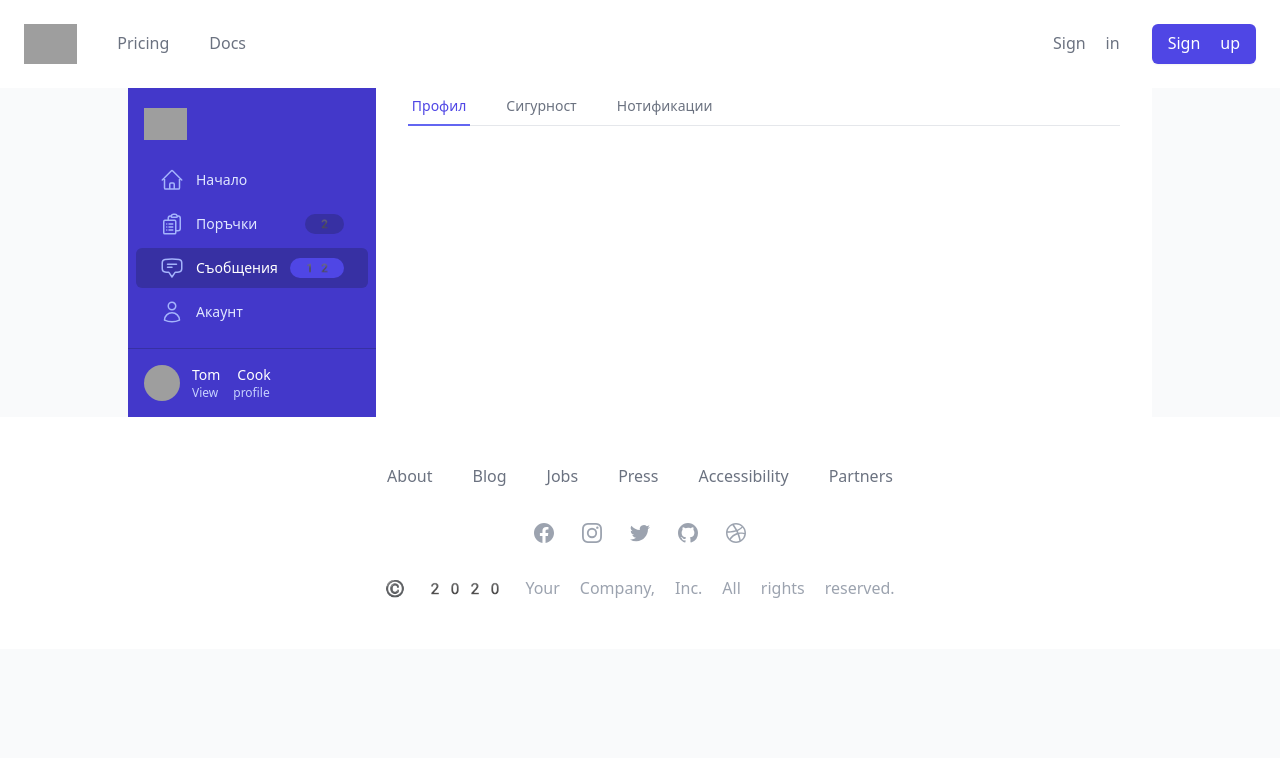
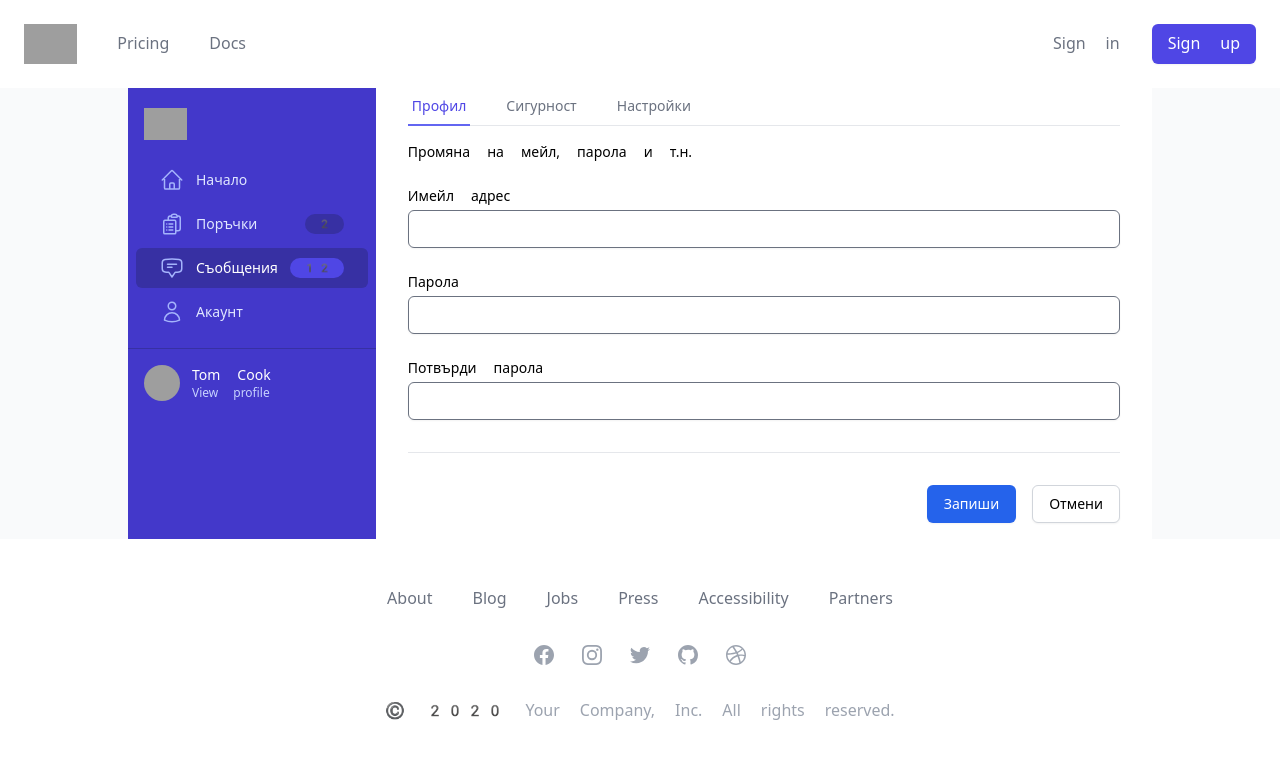
Before and after one commit to velizario/homecare-fe-v2, a React (Vite) app: page /#/dashboard/account/security in a window 1280 px wide. Shown: the top 758 px of the page. Built offline with nearby package versions, Linux system fonts and the light colour scheme; grey boxes are pictures that could not be loaded; a web font is replaced by a local one.

Commit message:
Restructuring Akaunt page

```diff
--- a/src/structure/dashboard/Dashboard.tsx
+++ b/src/structure/dashboard/Dashboard.tsx
@@ -3,7 +3,7 @@ import { Dialog, Transition } from '@headlessui/react'
 import {
   XMarkIcon,
 } from "@heroicons/react/24/outline";
-import ProfileSettingsContent from './profile/ProfileSettingsContent'
+import ProfileSettingsContent from './profile/account/Profile'
 import Header from '../header/Header'
 import Sidebar from './sidebar/Sidebar'
 import SidebarDesktop from './sidebar/SidebarDesktop';
--- a/src/structure/dashboard/chat/Messages.tsx
+++ b/src/structure/dashboard/chat/Messages.tsx
@@ -228,7 +228,7 @@ export default function Messages({ toggleChat, chatIsActive }: MessagesProps) {
                       ? "bg-indigo-600 text-gray-200"
                       : "bg-gray-200 text-gray-800",
                     message.text.replace(emojiRE, '').length === 0 ? "text-4xl bg-transparent p-0" :
-                      "py-2 px-4 rounded-2xl text-sm max-w-chat md:max-w-chat-md break-words whitespace-pre-line"
+                      "py-2 px-4 rounded-2xl text-sm max-w-chat md:max-w-chat-md break-words whitespace-pre-line shadow-md",
                   )}
                 >
                   {message.text}
--- a/src/structure/dashboard/profile/Account.tsx
+++ b/src/structure/dashboard/profile/Account.tsx
@@ -1,11 +1,13 @@
 import { Route, Routes } from "react-router-dom";
 import TabsMenu from "../../../utilityComponents/TabsMenu";
-import ProfileSettingsContent from "./ProfileSettingsContent";
+import ProfileSettingsContent from "./account/Profile";
+import Security from "./security/Security";
+import Settings from "./settings/Settings";
 
 const tabs = [
   { id: 1, name: "Профил", href: "#/dashboard/account/profile" },
-  { id: 2, name: "Сигурност", href: "#/dashboard/profile/profile" },
-  { id: 3, name: "Нотификации", href: "#/dashboard/profile" },
+  { id: 2, name: "Сигурност", href: "#/dashboard/account/security" },
+  { id: 3, name: "Настройки", href: "#/dashboard/account/settings" },
 ];
 
 export default function Account() {
@@ -15,8 +17,10 @@ export default function Account() {
         <TabsMenu tabs={tabs} defaultTab={"Профил"} />
       </div>
       <Routes>
+        <Route path="/" element={<ProfileSettingsContent />} />
         <Route path="profile" element={<ProfileSettingsContent />} />
-        <Route path="/" element={<ProfileSettingsContent />} />
+        <Route path="security" element={<Security />} />
+        <Route path="settings" element={<Settings />} />
       </Routes>
     </>
   );
--- a/src/structure/dashboard/profile/ProfileSettingsContent.tsx
+++ b/src/structure/dashboard/profile/account/Profile.tsx
@@ -1,49 +1,43 @@
-import InputField from "./InputField";
+import InputField from "../../../../utilityComponents/InputField";
 import ProfilePhoto from "./ProfilePhoto";
 import UserTypeSelection from "./UserTypeSelection";
 
 const ProfileInputValues = {
   firstName: {
-    colSpan: "sm:col-span-3",
+    className: "sm:col-span-3",
     name: "first-name",
     id: "first-name",
     label: "Име*",
     autoComplete: "given-name",
   },
   lastName: {
-    colSpan: "sm:col-span-3",
+    className: "sm:col-span-3",
     name: "last-name",
     id: "last-name",
     label: "Фамилия*",
     autoComplete: "family-name",
   },
   companyName: {
-    colSpan: "sm:col-span-6",
+    className: "sm:col-span-6",
     name: "company",
     id: "company",
     label: "Име на фирма",
   },
   url: {
-    colSpan: "sm:col-span-3",
+    className: "sm:col-span-3",
     name: "url",
     id: "url",
     label: "Уеб сайт",
   },
   facebook: {
-    colSpan: "sm:col-span-3",
+    className: "sm:col-span-3",
     name: "facebook",
     id: "facebook",
     label: "Фейсбук",
   },
-  email: {
-    colSpan: "sm:col-span-3",
-    name: "email-address",
-    id: "email-address",
-    label: "Имейл адрес",
-    autoComplete: "email",
-  },
+
   phone: {
-    colSpan: "sm:col-span-3",
+    className: "sm:col-span-3",
     name: "phone-number",
     id: "phone-number",
     label: "Телефонен номер",
@@ -56,18 +50,18 @@ function classNames(...classes: string[]) {
   return classes.filter(Boolean).join(" ");
 }
 
-export default function ProfileSettingsContent() {
+export default function Profile() {
   return (
     <>
       <div className="flex-1 py-4 px-4 md:px-6 lg:px-8">
-        <form className="divide-y-blue-gray-200 space-y-8 divide-y max-w-3xl">
+        <form className="space-y-8 divide-y max-w-3xl">
           <div className="grid grid-cols-1 gap-y-6 sm:grid-cols-6 sm:gap-x-6">
             <div className="sm:col-span-6">
-              <p className="mt-1 text-sm text-blue-gray-500">
+              <p className="text-sm text-blue-gray-500">
                 Информацията ще бъде използвана за да съставим вашата "Визитка".
               </p>
             </div>
-            <UserTypeSelection/>
+            <UserTypeSelection />
             <ProfilePhoto />
             <InputField {...ProfileInputValues.firstName} />
             <InputField {...ProfileInputValues.lastName} />
@@ -94,18 +88,8 @@ export default function ProfileSettingsContent() {
 
             <InputField {...ProfileInputValues.facebook} />
             <InputField {...ProfileInputValues.url} />
-          </div>
-          <div className="grid grid-cols-1 gap-y-6 pt-8 sm:grid-cols-6 sm:gap-x-6">
-            <div className="sm:col-span-6">
-              <h2 className="text-xl font-medium text-blue-gray-900">
-                Акаунт
-              </h2>
-              <p className="mt-1 text-sm text-blue-gray-500">
-                Информацията не е публично достъпна.
-              </p>
-            </div>
 
-            <InputField {...ProfileInputValues.email} />
+
             <InputField {...ProfileInputValues.phone} />
 
             <div className="sm:col-span-3">
@@ -128,28 +112,19 @@ export default function ProfileSettingsContent() {
               </select>
             </div>
 
-
-            <p className="text-sm text-blue-gray-500 sm:col-span-6">
-              This account was created on{" "}
-              <time dateTime="2017-01-05T20:35:40">
-                January 5, 2017, 8:35:40 PM
-              </time>
-              .
-            </p>
           </div>
-
-          <div className="flex justify-end pt-8">
+          <div className="flex justify-end pt-8 gap-4">
+            <button
+              type="submit"
+              className="inline-flex justify-center rounded-md border border-transparent bg-blue-600 py-2 px-4 text-sm font-medium text-white shadow-sm hover:bg-blue-700 "
+            >
+              Запиши
+            </button>
             <button
               type="button"
               className="rounded-md border border-gray-300 bg-white py-2 px-4 text-sm font-medium text-blue-gray-900 shadow-sm hover:bg-blue-gray-50 "
             >
               Отмени
-            </button>
-            <button
-              type="submit"
-              className="ml-3 inline-flex justify-center rounded-md border border-transparent bg-blue-600 py-2 px-4 text-sm font-medium text-white shadow-sm hover:bg-blue-700 "
-            >
-              Запиши
             </button>
           </div>
         </form>
--- /dev/null
+++ b/src/structure/dashboard/profile/security/Security.tsx
@@ -0,0 +1,66 @@
+import InputField from "../../../../utilityComponents/InputField";
+
+
+const ProfileInputValues = {
+  email: {
+    className: "sm:col-span-6",
+    name: "email-address",
+    id: "email-address",
+    label: "Имейл адрес",
+    autoComplete: "email",
+  },
+  password: {
+    className: "col-start-1 sm:col-end-7",
+    name: "password",
+    id: "password",
+    label: "Парола",
+  },
+  passwordConfirm: {
+    className: "col-start-1 sm:col-end-7",
+    name: "passwordConfirm",
+    id: "passwordConfirm",
+    label: "Потвърди парола",
+  },
+
+};
+
+function classNames(...classes: string[]) {
+  return classes.filter(Boolean).join(" ");
+}
+
+export default function Security() {
+  return (
+    <>
+      <div className="flex-1 py-4 px-4 md:px-6 lg:px-8">
+        <form className="space-y-8 divide-y max-w-3xl">
+
+          <div className="grid grid-cols-1 gap-y-6 sm:grid-cols-6 sm:gap-x-6">
+            <p className="sm:col-span-6 text-sm text-blue-gray-500">
+              Промяна на мейл, парола и т.н.
+            </p>
+
+            <InputField {...ProfileInputValues.email} />
+            <InputField {...ProfileInputValues.password} />
+            <InputField {...ProfileInputValues.passwordConfirm} />
+
+          </div>
+
+          <div className="flex justify-end gap-4 pt-8">
+            <button
+              type="submit"
+              className="inline-flex justify-center rounded-md border border-transparent bg-blue-600 py-2 px-4 text-sm font-medium text-white shadow-sm hover:bg-blue-700 "
+            >
+              Запиши
+            </button>
+            <button
+              type="button"
+              className="rounded-md border border-gray-300 bg-white py-2 px-4 text-sm font-medium text-blue-gray-900 shadow-sm hover:bg-blue-gray-50 "
+            >
+              Отмени
+            </button>
+          </div>
+        </form>
+      </div>
+    </>
+  );
+}
--- /dev/null
+++ b/src/structure/dashboard/profile/settings/Settings.tsx
@@ -0,0 +1,53 @@
+export default function Settings() {
+  return (
+    <div className="flex-1 py-4 px-4 md:px-6 lg:px-8">
+      <form className="divide-y-blue-gray-200 space-y-8 max-w-3xl">
+        <p className="sm:col-span-6 text-sm text-blue-gray-500">
+          Промяна на мейл, парола и т.н.
+        </p>
+        <div className="gap-y-6 sm:gap-x-6">
+          <div className="">
+            <label
+              htmlFor="country"
+              className="block text-sm font-medium text-blue-gray-900"
+            >
+              Квартал/Район
+            </label>
+            <select
+              id="country"
+              name="country"
+              autoComplete="country-name"
+              className="mt-1 block w-full rounded-md border-blue-gray-300 text-blue-gray-900 shadow-sm focus:border-blue-500 focus:ring-blue-500 sm:text-sm"
+            >
+              <option />
+              <option>United States</option>
+              <option>Canada</option>
+              <option>Mexico</option>
+            </select>
+          </div>
+          <p className="text-sm text-blue-gray-500">
+            This account was created on{" "}
+            <time dateTime="2017-01-05T20:35:40">
+              January 5, 2017, 8:35:40 PM
+            </time>
+            .
+          </p>
+        </div>
+        <div className="flex justify-end gap-4 pt-8">
+          <button
+            type="submit"
+            className="inline-flex justify-center rounded-md border border-transparent bg-blue-600 py-2 px-4 text-sm font-medium text-white shadow-sm hover:bg-blue-700 "
+          >
+            Запиши
+          </button>
+          <button
+            type="button"
+            className="rounded-md border border-gray-300 bg-white py-2 px-4 text-sm font-medium text-blue-gray-900 shadow-sm hover:bg-blue-gray-50 "
+          >
+            Отмени
+          </button>
+        </div>
+      </form>
+    </div>
+  )
+}
--- a/src/structure/dashboard/sidebar/Sidebar.tsx
+++ b/src/structure/dashboard/sidebar/Sidebar.tsx
@@ -25,13 +25,6 @@ export const sideNavigation = [
     },
     { name: "Акаунт", route: "account", icon: UserIcon, current: false, count: 0 },
   ]
-  const userNavigation = [
-
-
-    { name: 'Your Profile', route: '#' },
-    { name: 'Sign out', route: '#' },
-  ]
-
 
 
 export default function Sidebar() {
--- a/src/structure/dashboard/profile/InputField.tsx
+++ b/src/utilityComponents/InputField.tsx
@@ -3,13 +3,13 @@ interface InputFieldProps {
     name: string;
     id: string;
     autoComplete?: string;
-    colSpan: string;
+    className: string;
     defaultValue?: string;
 }
 
-export default function InputField ({label, name, id, autoComplete, colSpan, defaultValue}: InputFieldProps) {
+export default function InputField ({label, name, id, autoComplete, className, defaultValue}: InputFieldProps) {
     return (
-        <div className={colSpan}>
+        <div className={className}>
             <label htmlFor={name} className="block text-sm font-medium text-blue-gray-900">
             {label}
             </label>
--- a/src/utilityComponents/TabsMenu.tsx
+++ b/src/utilityComponents/TabsMenu.tsx
@@ -23,7 +23,7 @@ export default function TabsMenu({ tabs, defaultTab }: TabsMenuProps) {
   // }
 
   return (
-    <div className="mb-4">
+    <div>
       <div className="sm:hidden">
         <label htmlFor="tabs" className="sr-only">
           Select a tab
```
Also changed, not shown: src/structure/dashboard/profile/account/ProfilePhoto.tsx (renamed from src/structure/dashboard/profile/ProfilePhoto.tsx), src/structure/dashboard/profile/account/UserTypeSelection.tsx (renamed from src/structure/dashboard/profile/UserTypeSelection.tsx).
